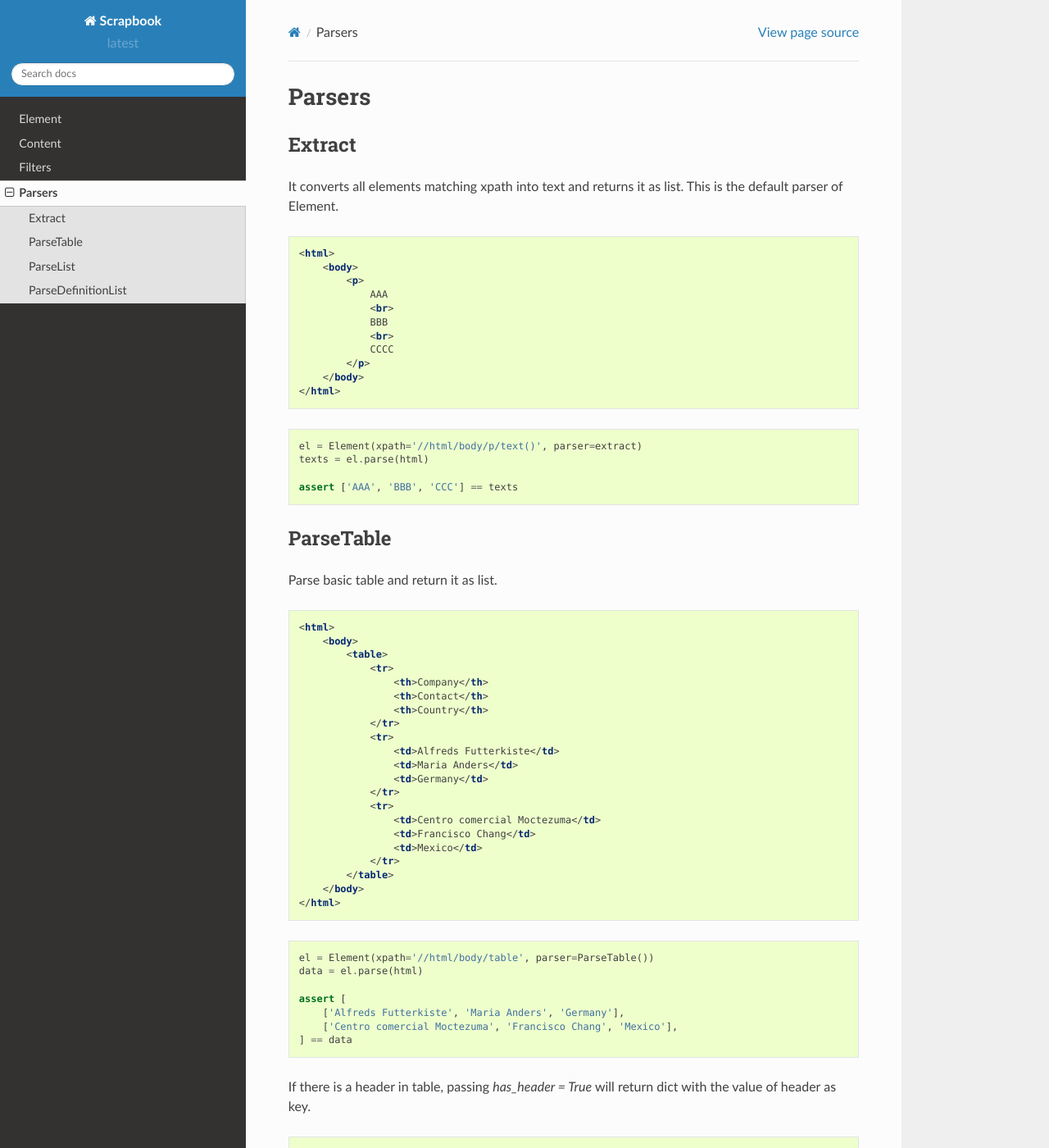
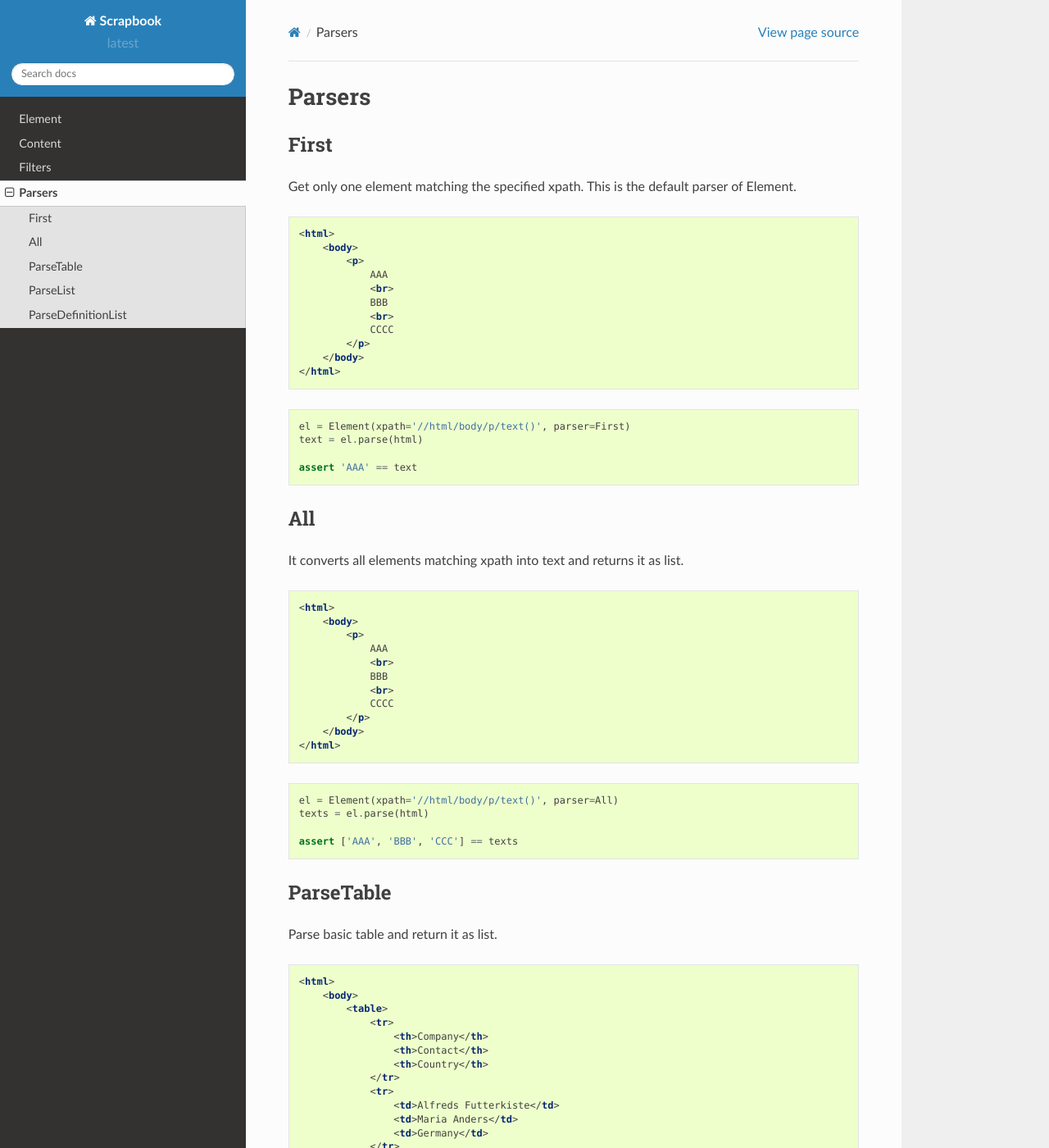
Before and after one commit to odoku/Scrapbook, a Sphinx documentation site: the page built from docs/source/parsers.rst, in a window 1280 px wide and 1400 px high. Shown: the whole window at 82% size. Built offline with Sphinx 7.4.7 and the Read the Docs theme 2.0.0, drawn with Linux system fonts in a browser that asks for light colours.

Commit message:
Update document.

```diff
--- a/docs/source/parsers.rst
+++ b/docs/source/parsers.rst
@@ -3,10 +3,10 @@ Parsers
 =====================================================================
 
 
-Extract
+First
 =====================================================================
 
-It converts all elements matching xpath into text and returns it as list.
+Get only one element matching the specified xpath.
 This is the default parser of Element.
 
 .. code-block:: html
@@ -26,7 +26,35 @@ This is the default parser of Element.
 
 .. code-block:: python
 
-    el = Element(xpath='//html/body/p/text()', parser=extract)
+    el = Element(xpath='//html/body/p/text()', parser=First)
+    text = el.parse(html)
+
+    assert 'AAA' == text
+
+
+All
+=====================================================================
+
+It converts all elements matching xpath into text and returns it as list.
+
+.. code-block:: html
+
+    <html>
+        <body>
+            <p>
+                AAA
+                <br>
+                BBB
+                <br>
+                CCCC
+            </p>
+        </body>
+    </html>
+
+
+.. code-block:: python
+
+    el = Element(xpath='//html/body/p/text()', parser=All)
     texts = el.parse(html)
 
     assert ['AAA', 'BBB', 'CCC'] == texts
```
